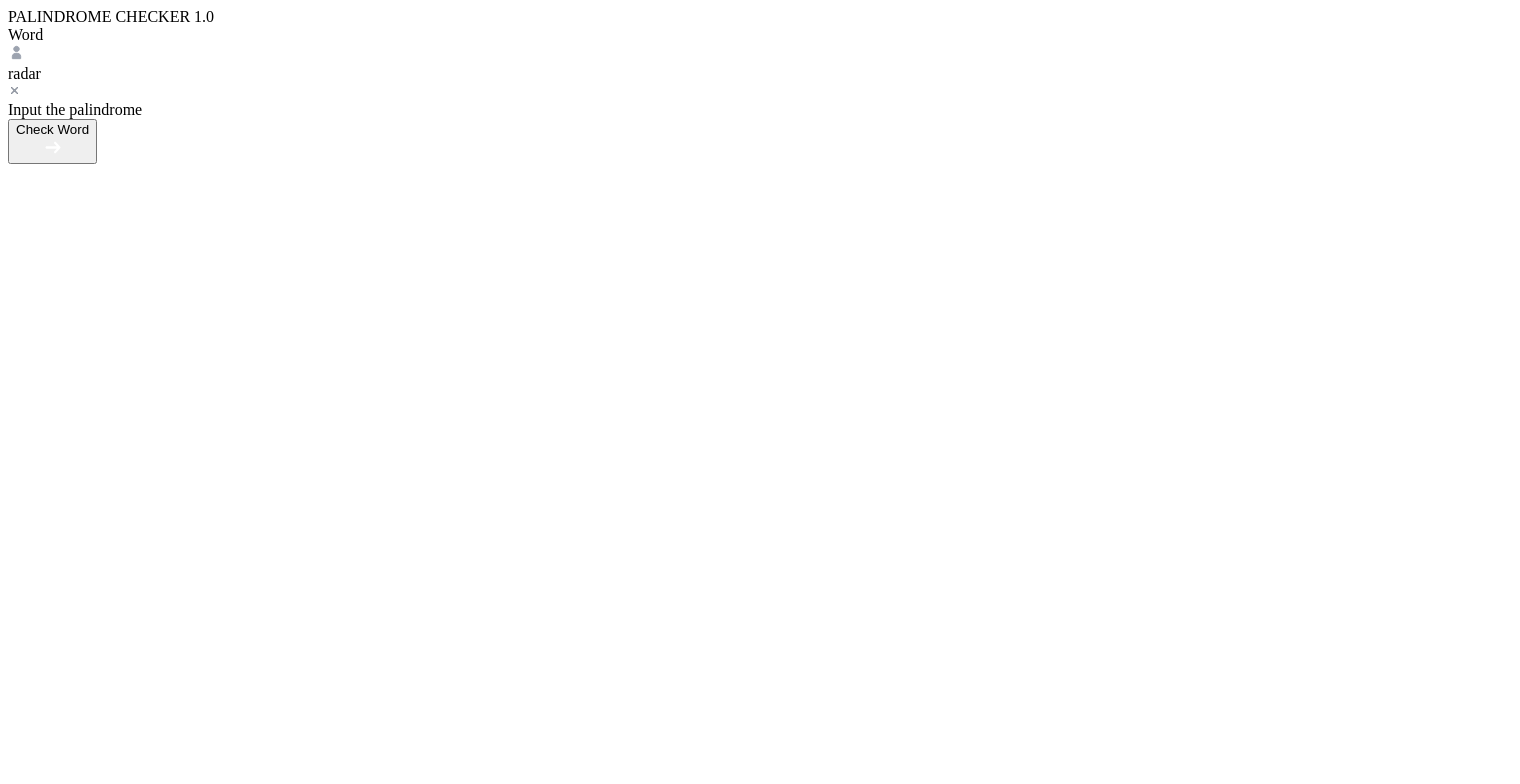
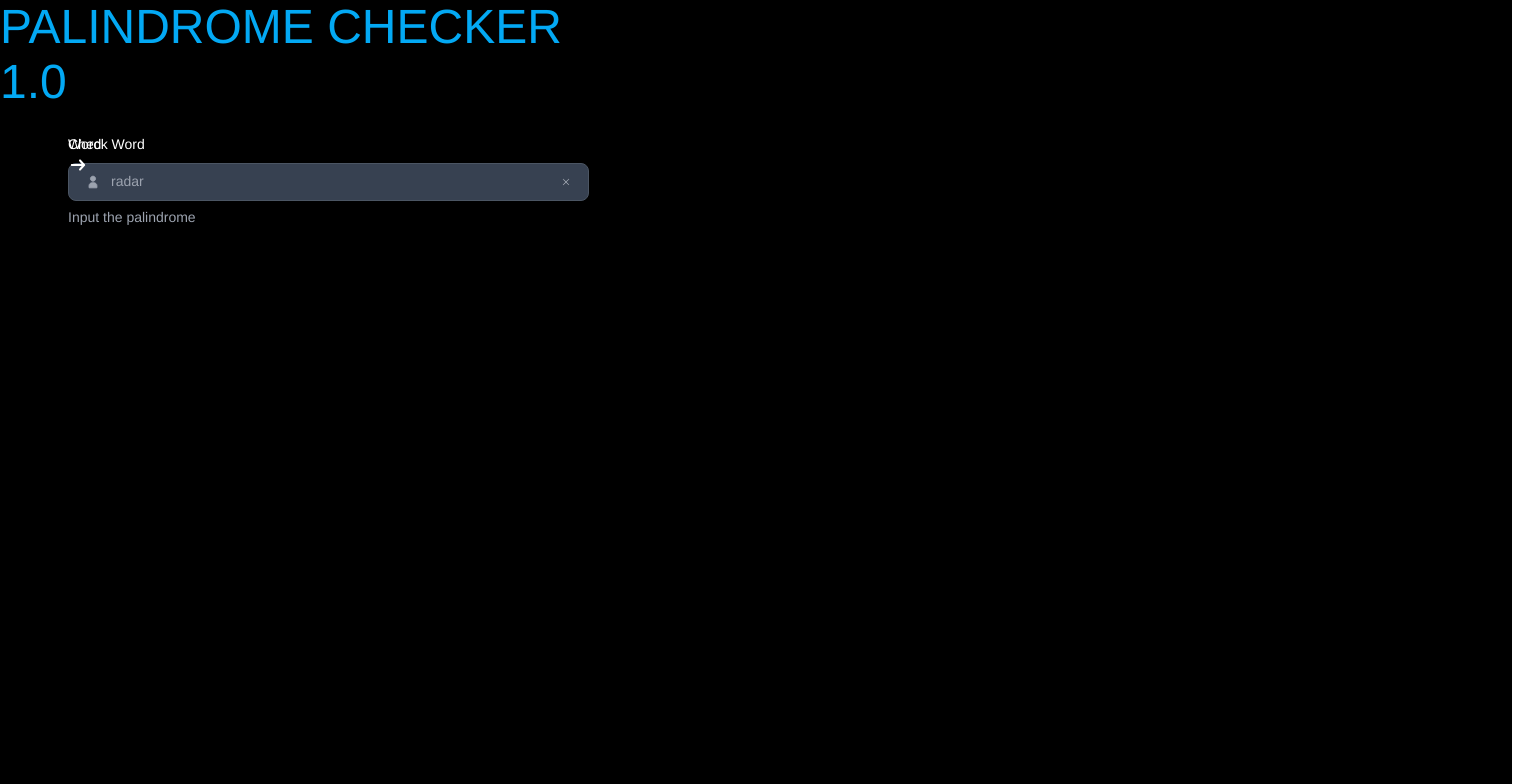
Before and after one commit to Kanwar-Ghuman/palindrome-checkers, a plain HTML site: page checker.html in a window 1280 px wide. Shown: the top 784 px of the page, 1520 px wide, since content can reach past the window. Drawn offline with Linux system fonts and the light colour scheme.

Commit message:
AddedChecker Page

```diff
--- a/checker.html
+++ b/checker.html
@@ -4,6 +4,7 @@
     <meta charset="UTF-8" />
     <meta name="viewport" content="width=device-width, initial-scale=1.0" />
     <link rel="stylesheet" href="style.css" />
+    <link rel="stylesheet" href="styleguide.css" />
   <body>
     <div class="box">
       <div class="rectangle">
--- a/style.css
+++ b/style.css
@@ -60,3 +60,163 @@
 }
 
 /* This is the code for the landing page */
+.box {
+  width: 1512px;
+  height: 982px;
+}
+
+.box .rectangle {
+  position: fixed;
+  width: 1512px;
+  height: 982px;
+  top: 0;
+  left: 0;
+  background-color: #000000;
+}.frame {
+  position: relative;
+  width: 622px;
+  height: 355px;
+}
+
+.frame .text-wrapper {
+  position: absolute;
+  top: -1px;
+  left: 0;
+  font-family: "Nunito Sans-Regular", Helvetica;
+  font-weight: 400;
+  color: var(--app-colors-primary);
+  font-size: 48px;
+  letter-spacing: 0;
+  line-height: normal;
+}
+
+.frame .group {
+  position: absolute;
+  width: 487px;
+  height: 220px;
+  top: 135px;
+  left: 68px;
+}
+
+.frame .input-field {
+  display: flex;
+  flex-direction: column;
+  width: 487px;
+  height: 109px;
+  align-items: flex-start;
+  gap: 8px;
+  position: absolute;
+  top: 0;
+  left: 0;
+}
+
+.frame .label {
+  position: relative;
+  align-self: stretch;
+  margin-top: -1px;
+  font-family: var(--text-sm-font-medium-font-family);
+  font-weight: var(--text-sm-font-medium-font-weight);
+  color: #ffffff;
+  font-size: var(--text-sm-font-medium-font-size);
+  letter-spacing: var(--text-sm-font-medium-letter-spacing);
+  line-height: var(--text-sm-font-medium-line-height);
+  font-style: var(--text-sm-font-medium-font-style);
+}
+
+.frame .input {
+  display: flex;
+  align-items: center;
+  gap: 10px;
+  padding: 8px 16px;
+  position: relative;
+  align-self: stretch;
+  width: 100%;
+  flex: 0 0 auto;
+  background-color: #374151;
+  border-radius: 8px;
+  border: 1px solid;
+  border-color: #4b5563;
+}
+
+.frame .content {
+  display: flex;
+  align-items: center;
+  gap: 10px;
+  position: relative;
+  flex: 1;
+  flex-grow: 1;
+}
+
+.frame .user {
+  position: relative;
+  width: 16px;
+  height: 16px;
+}
+
+.frame .input-text {
+  position: relative;
+  flex: 1;
+  margin-top: -1px;
+  font-family: var(--text-sm-font-normal-font-family);
+  font-weight: var(--text-sm-font-normal-font-weight);
+  color: #9ca3af;
+  font-size: var(--text-sm-font-normal-font-size);
+  letter-spacing: var(--text-sm-font-normal-letter-spacing);
+  line-height: var(--text-sm-font-normal-line-height);
+  font-style: var(--text-sm-font-normal-font-style);
+}
+
+.frame .x {
+  position: relative;
+  width: 12px;
+  height: 12px;
+}
+
+.frame .caption {
+  position: relative;
+  align-self: stretch;
+  font-family: var(--leading-tight-text-sm-font-normal-font-family);
+  font-weight: var(--leading-tight-text-sm-font-normal-font-weight);
+  color: var(--gray-400);
+  font-size: var(--leading-tight-text-sm-font-normal-font-size);
+  letter-spacing: var(--leading-tight-text-sm-font-normal-letter-spacing);
+  line-height: var(--leading-tight-text-sm-font-normal-line-height);
+  font-style: var(--leading-tight-text-sm-font-normal-font-style);
+}
+
+.frame .button {
+  display: flex;
+  width: 487px;
+  align-items: center;
+  justify-content: center;
+  gap: 8px;
+  padding: 10px 20px;
+  position: absolute;
+  top: 179px;
+  left: 0;
+  background-color: var(--app-colors-primary);
+  border-radius: 8px;
+  overflow: hidden;
+  all: unset;
+  box-sizing: border-box;
+}
+
+.frame .text {
+  position: relative;
+  width: fit-content;
+  margin-top: -1px;
+  font-family: var(--text-sm-font-medium-font-family);
+  font-weight: var(--text-sm-font-medium-font-weight);
+  color: #ffffff;
+  font-size: var(--text-sm-font-medium-font-size);
+  letter-spacing: var(--text-sm-font-medium-letter-spacing);
+  line-height: var(--text-sm-font-medium-line-height);
+  white-space: nowrap;
+  font-style: var(--text-sm-font-medium-font-style);
+}
+
+.frame .arrow-right {
+  position: relative;
+  width: 20px;
+  height: 20px;
+}
--- /dev/null
+++ b/styleguide.css
@@ -0,0 +1,27 @@
+:root {
+    --gray-400: rgba(156, 163, 175, 1);
+    --text-sm-font-medium-font-family: "Inter-Medium", Helvetica;
+    --text-sm-font-medium-font-weight: 500;
+    --text-sm-font-medium-font-size: 14px;
+    --text-sm-font-medium-letter-spacing: 0px;
+    --text-sm-font-medium-line-height: 150%;
+    --text-sm-font-medium-font-style: normal;
+    --text-sm-font-normal-font-family: "Inter-Regular", Helvetica;
+    --text-sm-font-normal-font-weight: 400;
+    --text-sm-font-normal-font-size: 14px;
+    --text-sm-font-normal-letter-spacing: 0px;
+    --text-sm-font-normal-line-height: 150%;
+    --text-sm-font-normal-font-style: normal;
+    --leading-tight-text-sm-font-normal-font-family: "Inter-Regular", Helvetica;
+    --leading-tight-text-sm-font-normal-font-weight: 400;
+    --leading-tight-text-sm-font-normal-font-size: 14px;
+    --leading-tight-text-sm-font-normal-letter-spacing: 0px;
+    --leading-tight-text-sm-font-normal-line-height: 125%;
+    --leading-tight-text-sm-font-normal-font-style: normal;
+    --app-colors-primary: rgba(3, 169, 244, 1);
+    --flowbite-white: rgba(255, 255, 255, 1);
+    --flowbite-gray-400: rgba(156, 163, 175, 1);
+    --flowbite-gray-700: rgba(55, 65, 81, 1);
+    --flowbite-gray-600: rgba(75, 85, 99, 1);
+    --flowbite-primary-700: rgba(26, 86, 219, 1);
+  }
```
